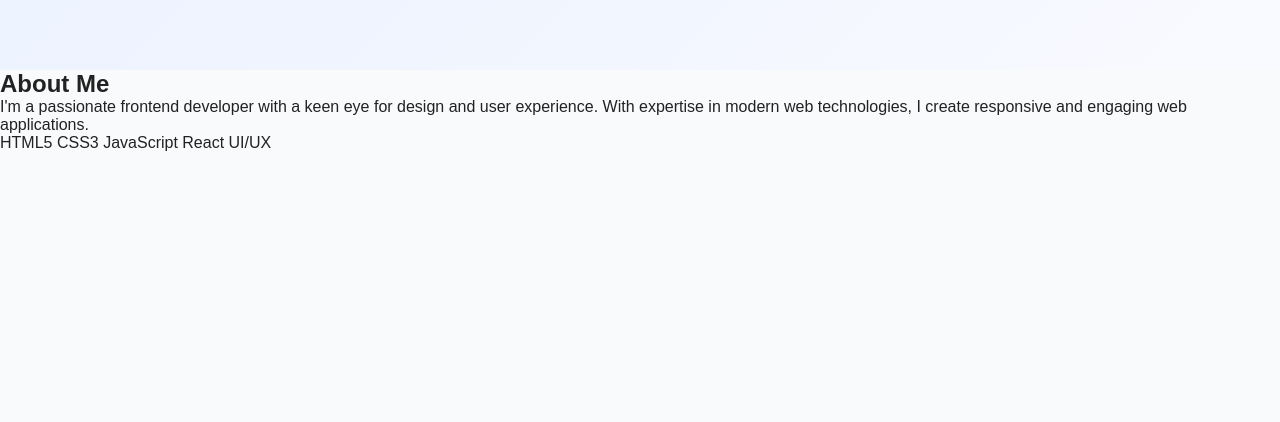
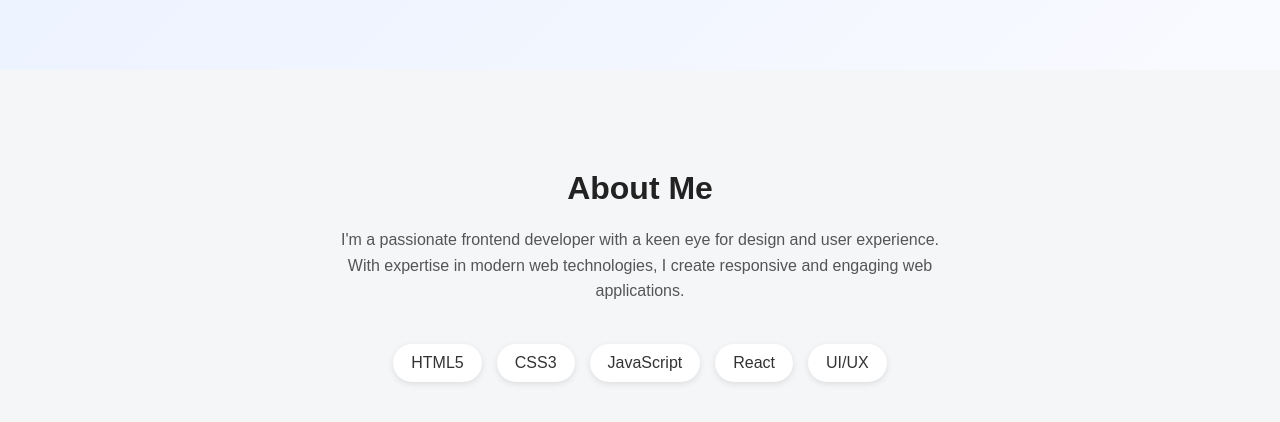
Before and after one commit to Ruxsora-09/Portfolio, a plain HTML site: page index.html in a window 1280 px wide. Shown: the part 526-948 px from the top of the page. Before the commit the page ends 800 px from the top, so only its background shows below. Drawn offline with Linux system fonts and the light colour scheme.

Commit message:
about css

```diff
--- a/main.css
+++ b/main.css
@@ -130,3 +130,44 @@ body {
 .socials a:hover {
   color: #005fcc;
 }
+
+.about {
+  background: #f5f6f8;
+  text-align: center;
+  padding: 100px 20px;
+}
+
+.about h2 {
+  font-size: 2rem;
+  margin-bottom: 20px;
+  font-weight: 700;
+}
+
+.about p {
+  color: #555;
+  max-width: 600px;
+  margin: 0 auto 40px;
+  line-height: 1.6;
+}
+
+.skills {
+  display: flex;
+  flex-wrap: wrap;
+  justify-content: center;
+  gap: 15px;
+}
+
+.skills span {
+  background: #fff;
+  padding: 10px 18px;
+  border-radius: 25px;
+  box-shadow: 0 2px 6px rgba(0,0,0,0.1);
+  font-weight: 500;
+  color: #333;
+  transition: all 0.3s ease;
+}
+
+.skills span:hover {
+  background: #0078ff;
+  color: #fff;
+}
```
